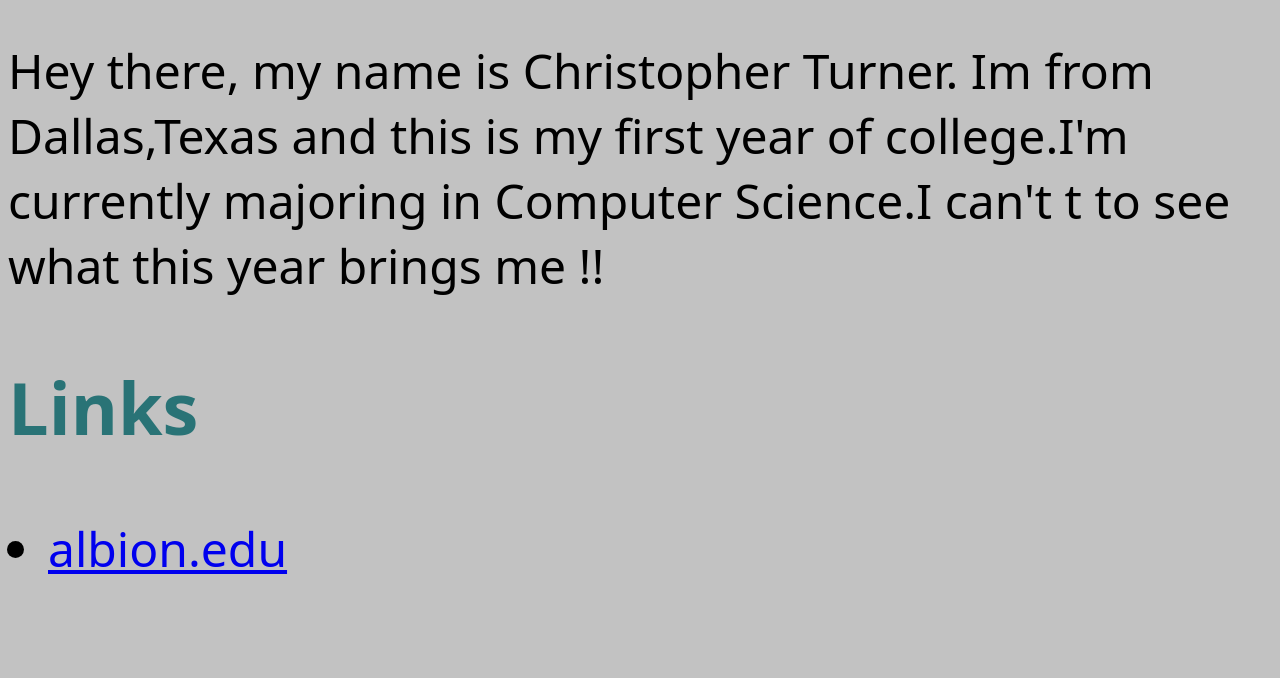
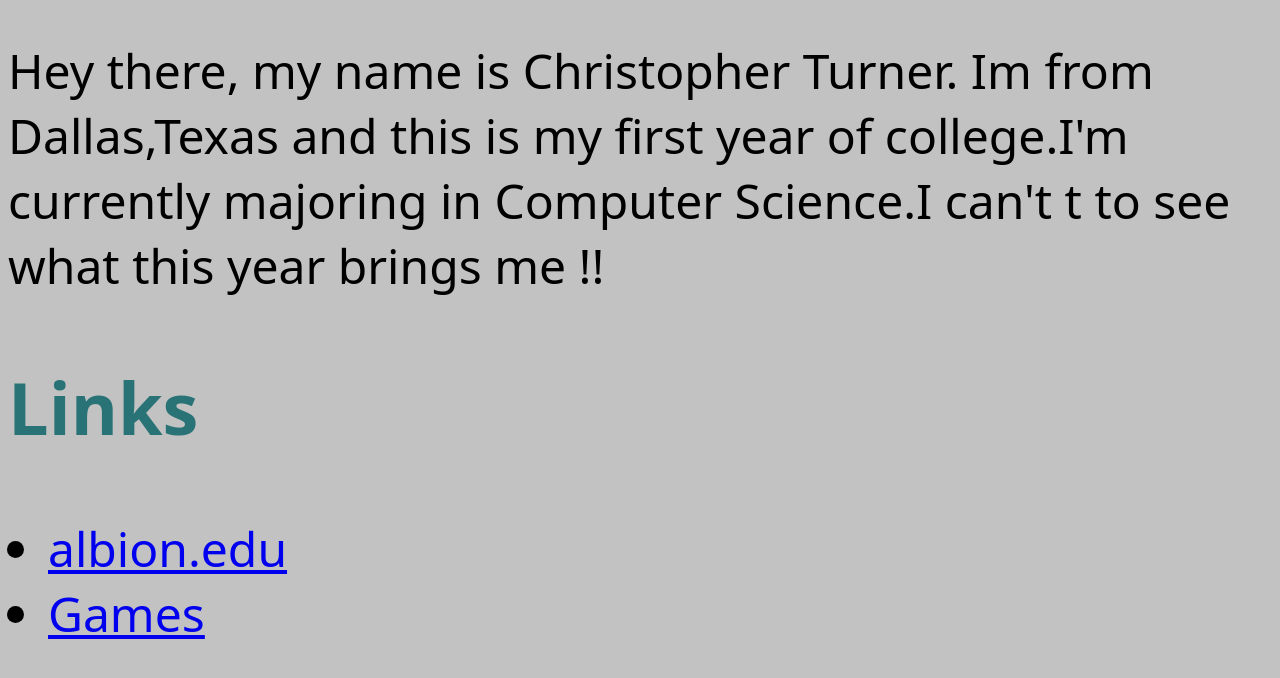
Before and after one commit to btwchxis/btwchxis.github.io, a plain HTML site: page index.html in a window 1280 px wide. Shown: the part 504-1182 px from the top of the page. Before the commit the page ends 1133 px from the top, so only its background shows below. Drawn offline with Linux system fonts and the light colour scheme; a web font is replaced by a local one.

Commit message:
Add files via upload

```diff
--- a/index.html
+++ b/index.html
@@ -29,6 +29,7 @@
         <h2>Links</h2>
         <ul><li><a href="https://www.albion.edu/">albion.edu </a>
             </li>
+            <li><a href="https://www.coolmathgames.com/">Games</a> </li>
         </ul>
     </body>
 </html>
```
